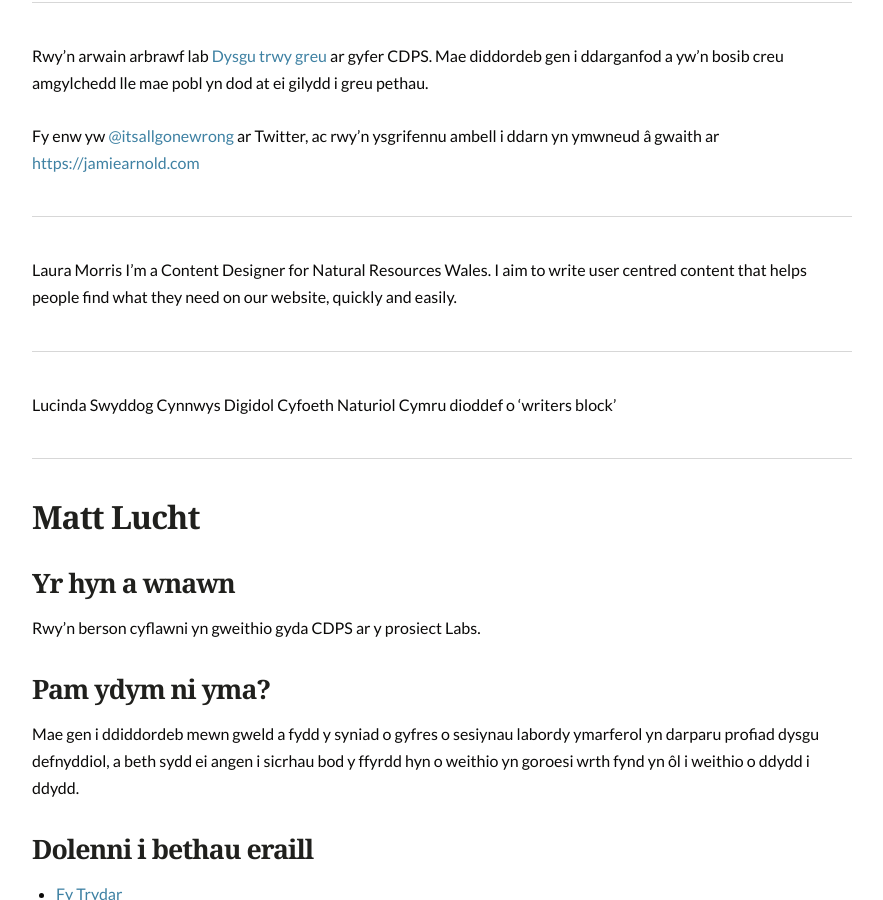
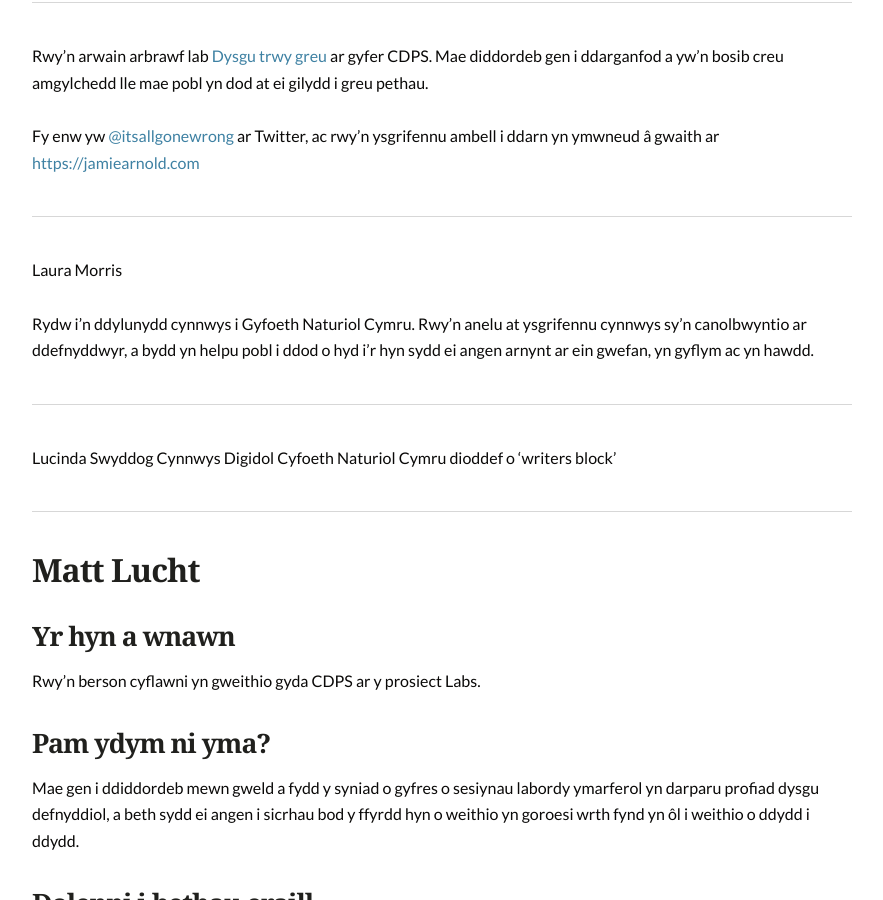
Before and after one commit to nrw-lab/nrw-lab.github.io, a Jekyll site: the page built from cy/team/index.md, in a window 1280 px wide and 900 px high, scrolled down 1238 px. Shown: the whole window, without its empty margins (198-1081 px from the left). Built offline with Jekyll 4.4.1, drawn with Linux system fonts in a browser that asks for light colours.

Commit message:
Adding new member - Laura Morris

```diff
--- a/cy/team/_members/laura-morris.md
+++ b/cy/team/_members/laura-morris.md
@@ -1,2 +1,3 @@
 Laura Morris
-I’m a Content Designer for Natural Resources Wales. I aim to write user centred content that helps people find what they need on our website, quickly and easily.
+
+Rydw i'n ddylunydd cynnwys i Gyfoeth Naturiol Cymru. Rwy'n anelu at ysgrifennu cynnwys sy'n canolbwyntio ar ddefnyddwyr, a bydd yn helpu pobl i ddod o hyd i'r hyn sydd ei angen arnynt ar ein gwefan, yn gyflym ac yn hawdd.
```
